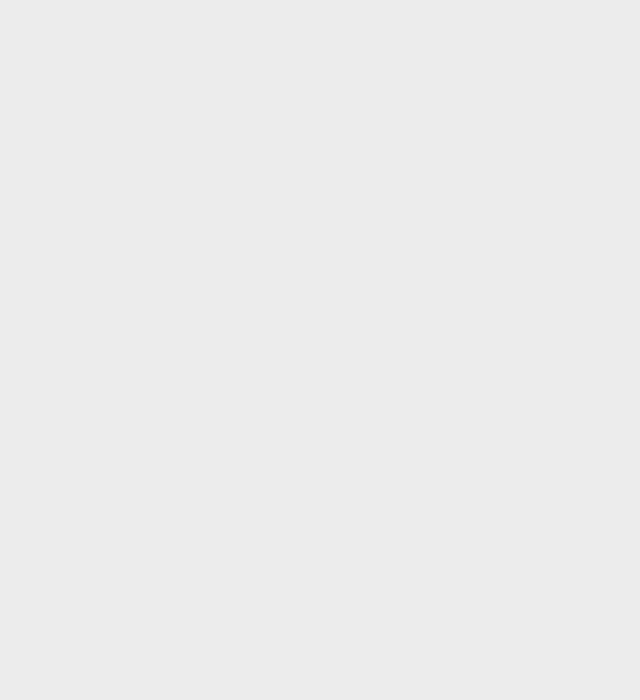
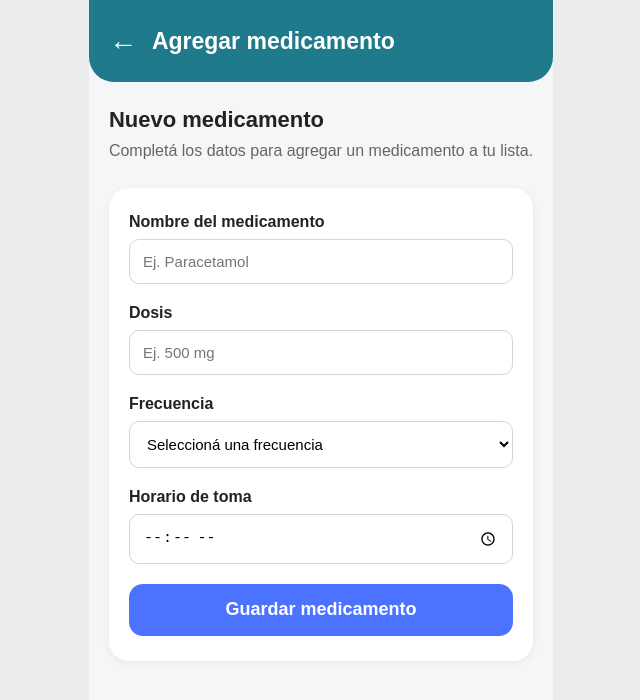
Before and after one commit to Tatibnomb/ALARMed, a React (Vite) app in the folder alarmed-frontend/: page /add-medication in a window 1280 px wide. Before the commit this address had no page. Shown: the top 700 px of the page, without its empty margins (319-959 px from the left). Built offline with nearby package versions, Linux system fonts and the light colour scheme.

Commit message:
pantalla agregar med

```diff
--- a/alarmed-frontend/src/App.jsx
+++ b/alarmed-frontend/src/App.jsx
@@ -6,6 +6,7 @@ import Login from "./pages/Login";
 import Register from "./pages/Register";
 import Dashboard from "./pages/Dashboard";
 import Medications from "./pages/Medications";
+import AddMedication from "./pages/AddMedication";
 
 function App() {
   return (
@@ -17,6 +18,7 @@ function App() {
           <Route path="/register" element={<Register />} />
           <Route path="/dashboard" element={<Dashboard />} />
           <Route path="/medications" element={<Medications />} />
+          <Route path="/add-medication" element={<AddMedication />} />
         </Routes>
       </div>
     </BrowserRouter>
--- /dev/null
+++ b/alarmed-frontend/src/pages/AddMedication.jsx
@@ -0,0 +1,82 @@
+import { useNavigate } from "react-router-dom";
+import "../styles/add-medication.css";
+
+function AddMedication() {
+  const navigate = useNavigate();
+
+  return (
+    <div className="add-medication">
+      <header className="add-medication-header">
+        <button
+          className="back-button"
+          onClick={() => navigate("/medications")}
+        >
+          ←
+        </button>
+
+        <h1>Agregar medicamento</h1>
+      </header>
+
+      <main className="add-medication-content">
+
+        <div className="form-intro">
+          <h2>Nuevo medicamento</h2>
+          <p>
+            Completá los datos para agregar un medicamento
+            a tu lista.
+          </p>
+        </div>
+
+        <form className="medication-form">
+
+          <div className="form-group">
+            <label>Nombre del medicamento</label>
+            <input
+              type="text"
+              placeholder="Ej. Paracetamol"
+            />
+          </div>
+
+          <div className="form-group">
+            <label>Dosis</label>
+            <input
+              type="text"
+              placeholder="Ej. 500 mg"
+            />
+          </div>
+
+          <div className="form-group">
+            <label>Frecuencia</label>
+
+            <select>
+              <option value="">Seleccioná una frecuencia</option>
+              <option value="daily">Una vez al día</option>
+              <option value="twice">Dos veces al día</option>
+              <option value="three">Tres veces al día</option>
+              <option value="other">Otra</option>
+            </select>
+          </div>
+
+          <div className="form-group">
+            <label>Horario de toma</label>
+
+            <input
+              type="time"
+            />
+          </div>
+
+          <button
+            type="button"
+            className="primary-button save-medication-button"
+          >
+            Guardar medicamento
+          </button>
+
+        </form>
+
+      </main>
+    </div>
+  );
+}
+
+export default AddMedication;
--- /dev/null
+++ b/alarmed-frontend/src/styles/add-medication.css
@@ -0,0 +1,75 @@
+.add-medication {
+  min-height: 100vh;
+  background: #f4f6f8;
+  color: #222;
+}
+
+.add-medication-header {
+  background: #1f7a8c;
+  color: white;
+  padding: 25px 20px;
+  display: flex;
+  align-items: center;
+  gap: 15px;
+  border-radius: 0 0 25px 25px;
+}
+
+.add-medication-header h1 {
+  margin: 0;
+  font-size: 23px;
+}
+
+.add-medication-content {
+  padding: 25px 20px;
+}
+
+.form-intro h2 {
+  margin: 0 0 6px;
+  font-size: 22px;
+}
+
+.form-intro p {
+  margin: 0 0 25px;
+  color: #666;
+  line-height: 1.5;
+}
+
+.medication-form {
+  background: white;
+  padding: 25px 20px;
+  border-radius: 20px;
+  box-shadow: 0 2px 8px rgba(0, 0, 0, 0.06);
+}
+
+.form-group {
+  display: flex;
+  flex-direction: column;
+  margin-bottom: 20px;
+}
+
+.form-group label {
+  font-weight: 600;
+  margin-bottom: 8px;
+}
+
+.form-group input,
+.form-group select {
+  width: 100%;
+  box-sizing: border-box;
+  padding: 13px;
+  border: 1px solid #d5d5d5;
+  border-radius: 10px;
+  font-size: 15px;
+  background: white;
+}
+
+.form-group input:focus,
+.form-group select:focus {
+  outline: none;
+  border-color: #1f7a8c;
+}
+
+.save-medication-button {
+  width: 100%;
+  margin-top: 5px;
+}
```
